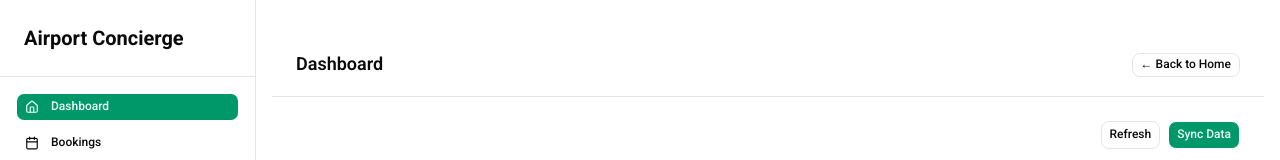
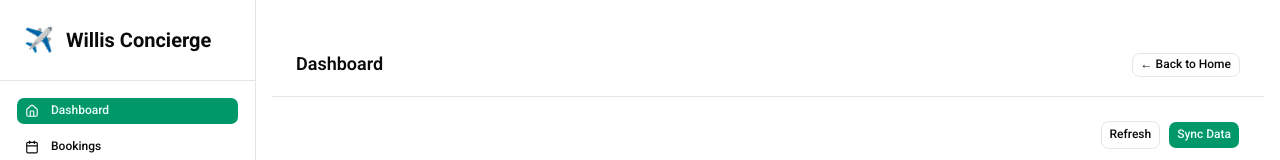
Before and after one commit to kymgriffins/concierge, a Next.js app: page /dashboard in a window 1280 px wide. Shown: the top 160 px of the page. Built offline with nearby package versions, Linux system fonts and the light colour scheme.

Commit message:
airplane

```diff
--- a/components/admin-layout.tsx
+++ b/components/admin-layout.tsx
@@ -44,7 +44,10 @@ export function AdminLayout({ children, currentPage, onPageChange }: AdminLayout
         <div className="flex flex-col h-full">
           {/* Logo */}
           <div className="flex items-center justify-between p-6 border-b">
-            <h1 className="text-xl font-bold">Airport Concierge</h1>
+            <div className="flex items-center space-x-3">
+              <div className="text-2xl">✈️</div>
+              <h1 className="text-xl font-bold">Willis Concierge</h1>
+            </div>
             <Button
               variant="ghost"
               size="sm"
```
